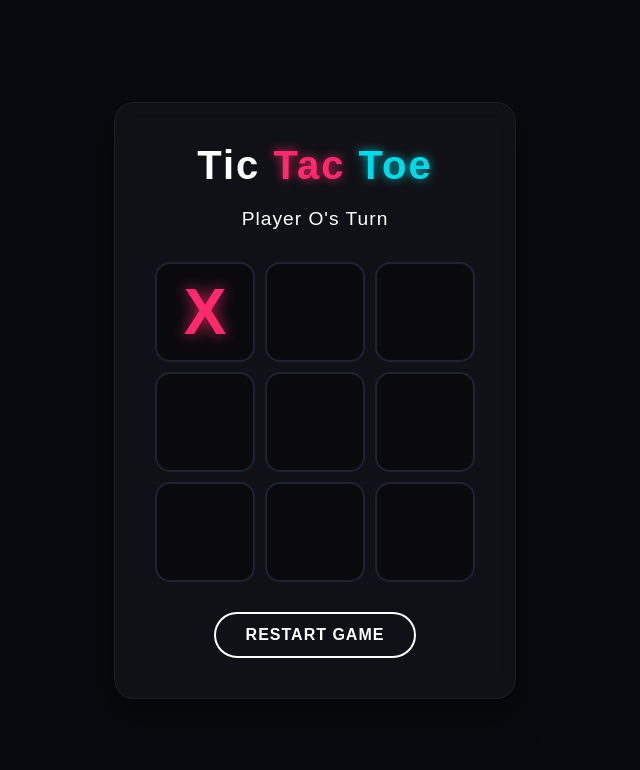
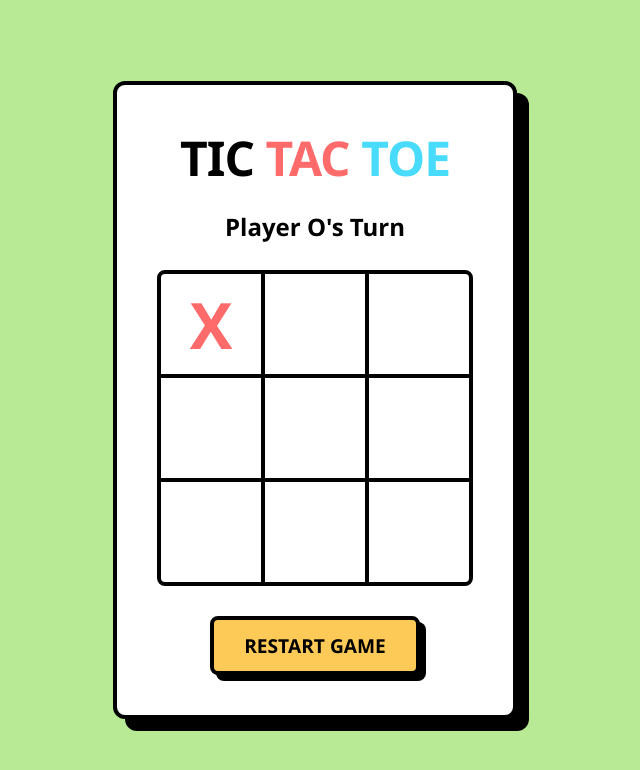
Before and after one commit to milanrouth43/X-Tic-Tac-Toe, a plain HTML site: page index.html in a window 1280 px wide. Both pictures are taken after a click on the element 530 px from the left and 311 px from the top of the page. Shown: the whole page, without its empty margins (325-965 px from the left). Drawn offline with Linux system fonts and the light colour scheme.

Commit message:
second commit

```diff
--- a/index.html
+++ b/index.html
@@ -3,7 +3,7 @@
 <head>
     <meta charset="UTF-8">
     <meta name="viewport" content="width=device-width, initial-scale=1.0">
-    <title>Neon Tic Tac Toe</title>
+    <title>Neo-Brutalist Tic Tac Toe</title>
     <link rel="stylesheet" href="style.css">
 </head>
 <body>
--- a/script.js
+++ b/script.js
@@ -7,30 +7,25 @@ document.addEventListener("DOMContentLoaded", () => {
     let currentPlayer = "X";
     let gameActive = true;
 
-    // All possible winning combinations (rows, columns, diagonals)
     const winningConditions = [
-        [0, 1, 2], [3, 4, 5], [6, 7, 8], // Rows
-        [0, 3, 6], [1, 4, 7], [2, 5, 8], // Columns
-        [0, 4, 8], [2, 4, 6]             // Diagonals
+        [0, 1, 2], [3, 4, 5], [6, 7, 8],
+        [0, 3, 6], [1, 4, 7], [2, 5, 8],
+        [0, 4, 8], [2, 4, 6]
     ];
 
-    // Handles a user clicking a cell
     function handleCellClick(e) {
         const cell = e.target;
         const index = cell.getAttribute("data-index");
 
-        // Stop if the cell is full or game is over
         if (board[index] !== "" || !gameActive) return;
 
-        // Update board array and UI
         board[index] = currentPlayer;
         cell.innerText = currentPlayer;
-        cell.classList.add(currentPlayer.toLowerCase()); // Adds the 'x' or 'o' class for neon colors
+        cell.classList.add(currentPlayer.toLowerCase());
 
         checkWinner();
     }
 
-    // Checks if the current move won the game
     function checkWinner() {
         let roundWon = false;
 
@@ -44,35 +39,30 @@ document.addEventListener("DOMContentLoaded", () => {
 
         if (roundWon) {
             statusText.innerText = `Player ${currentPlayer} Wins! 🎉`;
-            statusText.style.color = currentPlayer === "X" ? "#ff2a6d" : "#05d9e8";
-            statusText.style.textShadow = `0 0 10px ${currentPlayer === "X" ? "rgba(255,42,109,0.8)" : "rgba(5,217,232,0.8)"}`;
+            // Apply the new solid colors on win
+            statusText.style.color = currentPlayer === "X" ? "#ff6b6b" : "#48dbfb";
             gameActive = false;
             return;
         }
 
-        // Check for a draw
         if (!board.includes("")) {
             statusText.innerText = "It's a Draw!";
-            statusText.style.color = "#fff";
-            statusText.style.textShadow = "none";
+            statusText.style.color = "#000";
             gameActive = false;
             return;
         }
 
-        // Switch turns
         currentPlayer = currentPlayer === "X" ? "O" : "X";
         statusText.innerText = `Player ${currentPlayer}'s Turn`;
     }
 
-    // Resets the game to start over
     function resetGame() {
         board = ["", "", "", "", "", "", "", "", ""];
         currentPlayer = "X";
         gameActive = true;
 
         statusText.innerText = "Player X's Turn";
-        statusText.style.color = "#fff";
-        statusText.style.textShadow = "none";
+        statusText.style.color = "#000"; // Reset text color to black
 
         cells.forEach(cell => {
             cell.innerText = "";
@@ -80,7 +70,6 @@ document.addEventListener("DOMContentLoaded", () => {
         });
     }
 
-    // Add event listeners
     cells.forEach(cell => cell.addEventListener("click", handleCellClick));
     resetBtn.addEventListener("click", resetGame);
 });
--- a/style.css
+++ b/style.css
@@ -2,12 +2,13 @@
     margin: 0;
     padding: 0;
     box-sizing: border-box;
-    font-family: 'Poppins', sans-serif;
+    /* A bold, blocky font looks best here */
+    font-family: 'Segoe UI', Tahoma, Geneva, Verdana, sans-serif;
 }
 
 body {
-    background-color: #090a0f;
-    color: #fff;
+    background-color: #b8e994; /* Vibrant mint green */
+    color: #000;
     display: flex;
     justify-content: center;
     align-items: center;
@@ -15,91 +16,84 @@ body {
 }
 
 .game-container {
-    background: rgba(255, 255, 255, 0.03);
-    backdrop-filter: blur(10px);
-    border: 1px solid rgba(255, 255, 255, 0.05);
+    background: #ffffff;
+    border: 4px solid #000000; /* Thick black border */
     padding: 40px;
-    border-radius: 20px;
-    box-shadow: 0 15px 35px rgba(0, 0, 0, 0.5);
+    border-radius: 12px;
+    box-shadow: 12px 12px 0px #000000; /* Harsh brutalist shadow */
     text-align: center;
 }
 
 .title {
-    font-size: 2.5rem;
+    font-size: 3rem;
     margin-bottom: 20px;
-    letter-spacing: 2px;
+    font-weight: 900;
+    text-transform: uppercase;
+    letter-spacing: -1px;
 }
 
-.highlight-x {
-    color: #ff2a6d;
-    text-shadow: 0 0 10px rgba(255, 42, 109, 0.8);
-}
-
-.highlight-o {
-    color: #05d9e8;
-    text-shadow: 0 0 10px rgba(5, 217, 232, 0.8);
-}
+.highlight-x { color: #ff6b6b; } /* Coral Red */
+.highlight-o { color: #48dbfb; } /* Bright Sky Blue */
 
 .status {
-    font-size: 1.2rem;
+    font-size: 1.5rem;
+    font-weight: bold;
     margin-bottom: 30px;
-    letter-spacing: 1px;
-    height: 24px;
+    height: 30px;
 }
 
 .board {
     display: grid;
     grid-template-columns: repeat(3, 100px);
     grid-template-rows: repeat(3, 100px);
-    gap: 10px;
+    gap: 4px; /* Creates the inner borders */
+    background: #000000; /* Black background peeks through the gap */
+    border: 4px solid #000000;
+    border-radius: 8px;
     margin-bottom: 30px;
+    overflow: hidden;
 }
 
 .cell {
-    background: rgba(0, 0, 0, 0.4);
-    border: 2px solid #1f2232;
-    border-radius: 15px;
+    background: #ffffff;
     display: flex;
     justify-content: center;
     align-items: center;
     font-size: 4rem;
-    font-weight: bold;
+    font-weight: 900;
     cursor: pointer;
-    transition: all 0.3s ease;
+    transition: background-color 0.2s;
 }
 
 .cell:hover {
-    background: rgba(255, 255, 255, 0.05);
-    transform: scale(1.05);
+    background: #f1f2f6;
 }
 
-/* Dynamic Classes added by JavaScript */
-.cell.x {
-    color: #ff2a6d;
-    text-shadow: 0 0 15px rgba(255, 42, 109, 0.8);
+/* Colors applied when a player clicks */
+.cell.x { color: #ff6b6b; }
+.cell.o { color: #48dbfb; }
+
+.reset-btn {
+    background: #feca57; /* Bright yellow */
+    color: #000;
+    border: 4px solid #000;
+    padding: 12px 30px;
+    font-size: 1.2rem;
+    font-weight: 900;
+    border-radius: 8px;
+    cursor: pointer;
+    box-shadow: 6px 6px 0px #000;
+    transition: all 0.1s;
+    text-transform: uppercase;
 }
 
-.cell.o {
-    color: #05d9e8;
-    text-shadow: 0 0 15px rgba(5, 217, 232, 0.8);
+/* Creates a physical "pushing a button" effect */
+.reset-btn:hover {
+    transform: translate(2px, 2px);
+    box-shadow: 4px 4px 0px #000;
 }
 
-.reset-btn {
-    background: transparent;
-    color: #fff;
-    border: 2px solid #fff;
-    padding: 12px 30px;
-    font-size: 1rem;
-    border-radius: 30px;
-    cursor: pointer;
-    transition: all 0.3s ease;
-    text-transform: uppercase;
-    letter-spacing: 1px;
-    font-weight: bold;
+.reset-btn:active {
+    transform: translate(6px, 6px);
+    box-shadow: 0px 0px 0px #000;
 }
-
-.reset-btn:hover {
-    background: #fff;
-    color: #090a0f;
-    box-shadow: 0 0 20px rgba(255, 255, 255, 0.5);
-}
```
